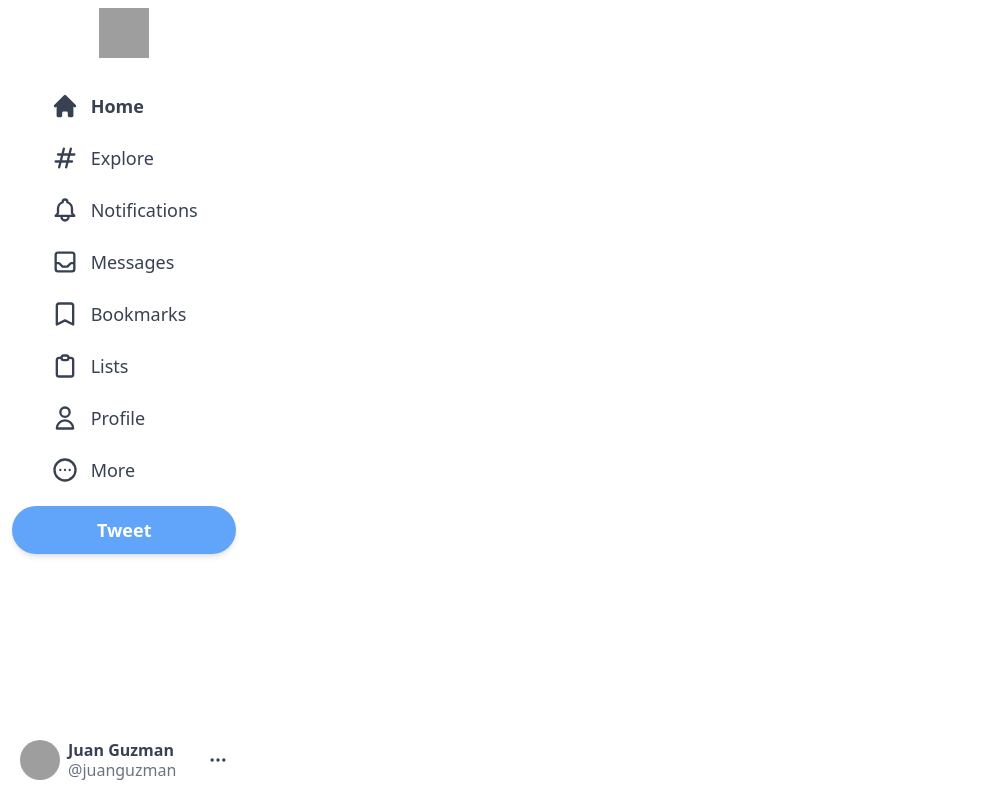
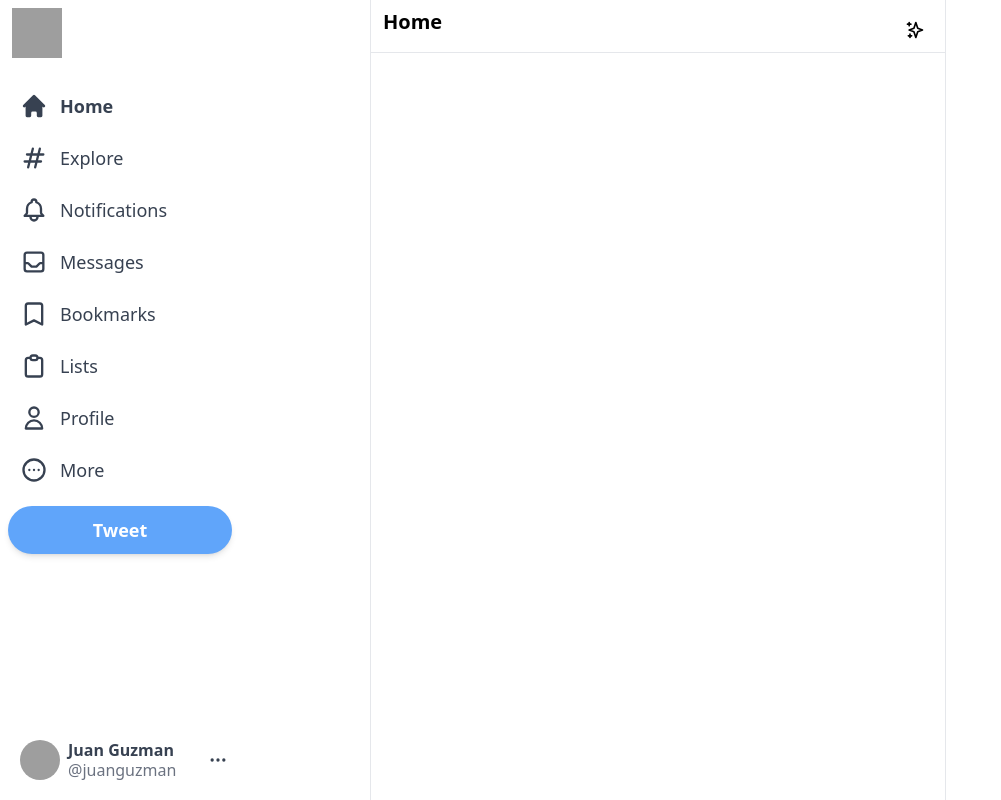
Before and after one commit to JuanGuzman1/twitter, a Next.js app: page / in a window 1280 px wide. Shown: the whole page, without its empty margins (0-1001 px from the left). Built offline with nearby package versions, Linux system fonts and the light colour scheme; grey boxes are pictures that could not be loaded.

Commit message:
create feed component

```diff
--- /dev/null
+++ b/components/Feed.js
@@ -0,0 +1,14 @@
+import { SparklesIcon } from "@heroicons/react/outline";
+
+export default function Feed() {
+  return (
+    <div className="xl:ml-[370px] border-l border-r border-gray-200 xl:min-w-[576px] sm:ml-[73px] flex-grow max-w-xl">
+      <div className="flex py-2 px-3 sticky top-0 z-50 bg-white border-b border-gray-200">
+        <h2 className="text-lg sm:text-xl font-bold cursor-pointer">Home</h2>
+        <div className="hoverEffect flex items-start justify-center px-0 ml-auto w-9 h-9">
+          <SparklesIcon className="h-5" />
+        </div>
+      </div>
+    </div>
+  );
+}
--- a/components/Sidebar.js
+++ b/components/Sidebar.js
@@ -14,7 +14,7 @@
 
 export default function Sidebar() {
   return (
-    <div className="hidden sm:flex flex-col p-2 xl:items-center fixed h-full">
+    <div className="hidden sm:flex flex-col p-2 xl:items-start fixed h-full">
       {/* Twitter logo */}
       <div className="hoverEffect p-0 hover:bg-blue-100 xl:px-1">
         <Image
--- a/pages/index.js
+++ b/pages/index.js
@@ -1,4 +1,5 @@
 import Head from "next/head";
+import Feed from "../components/Feed";
 import Sidebar from "../components/Sidebar";
 
 export default function Home() {
@@ -16,6 +17,8 @@
 
         {/* Feed */}
 
+        <Feed />
+
         {/* Widgets */}
 
         {/* Modal */}
```
